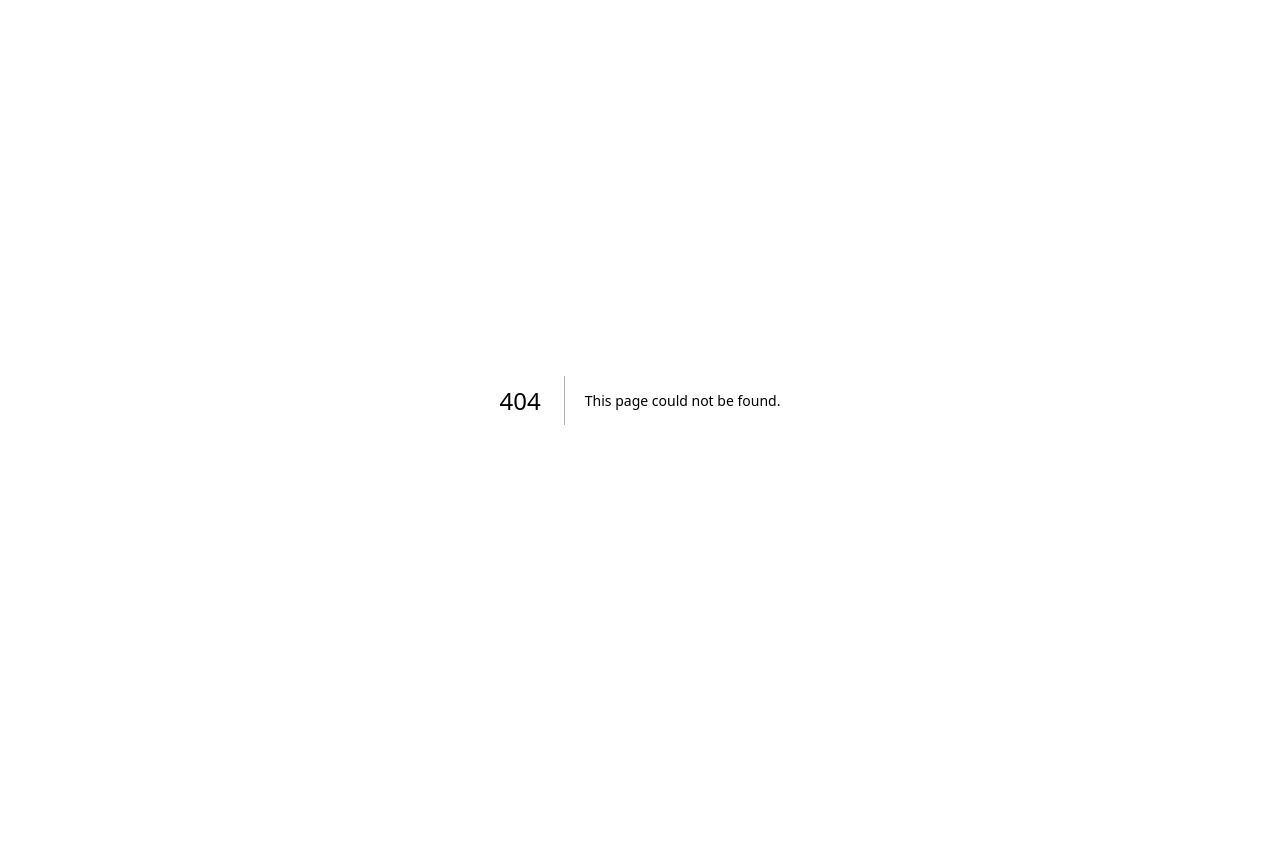
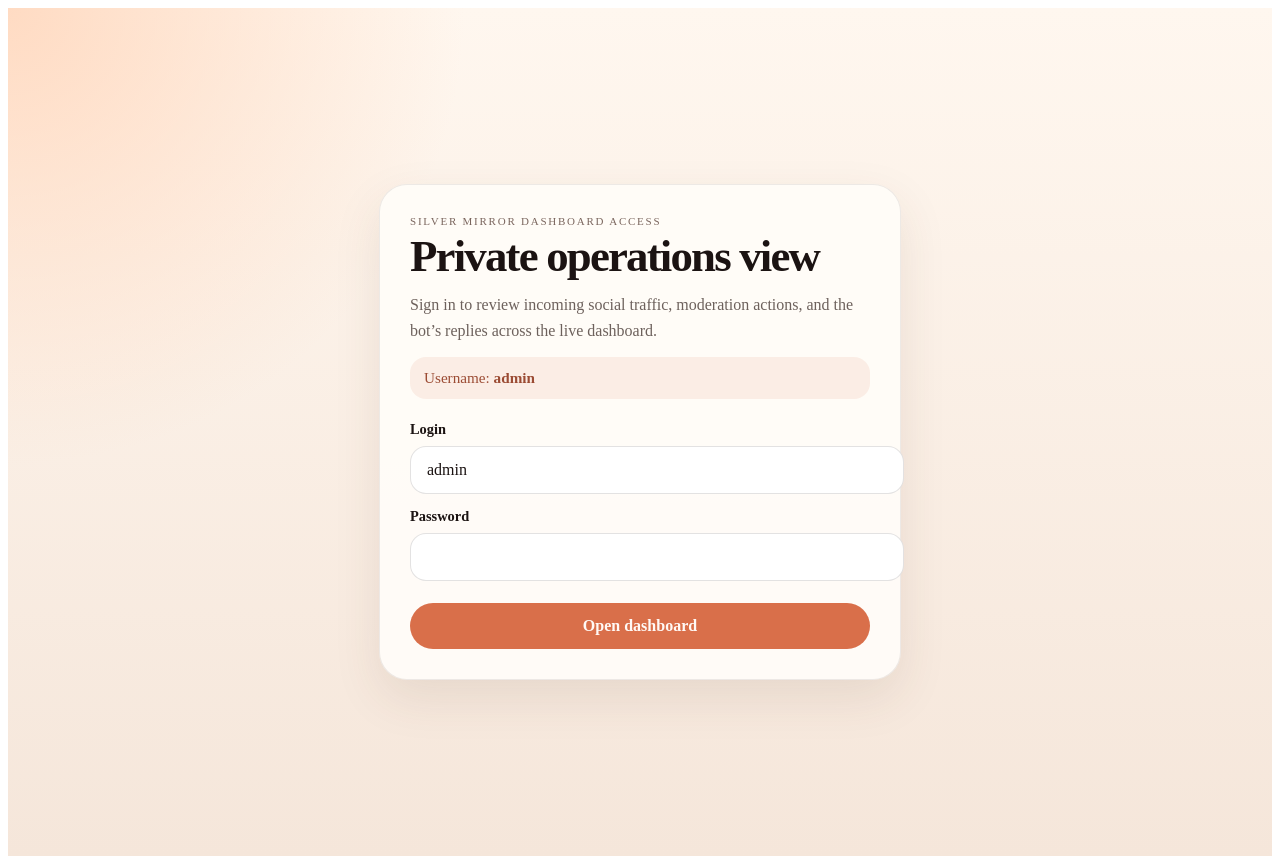
Before and after one commit to silvermirrorfb/sm-social-media-manager, a Next.js app: page /dashboard/login in a window 1280 px wide. Before the commit this address had no page. Before the commit the page ends 800 px from the top, so only its background shows below. Built offline with nearby package versions, Linux system fonts and the light colour scheme; no server answers.

Commit message:
Protect dashboard with login gate

```diff
--- /dev/null
+++ b/src/app/dashboard/login/actions.js
@@ -0,0 +1,38 @@
+'use server';
+
+import { cookies } from 'next/headers';
+import { redirect } from 'next/navigation';
+import {
+  createDashboardSessionValue,
+  getDashboardCookieName,
+  getDashboardCookieOptions,
+  verifyDashboardCredentials,
+} from '@/lib/dashboard-auth';
+
+function sanitizeNextPath(value) {
+  if (typeof value !== 'string' || !value.startsWith('/dashboard')) {
+    return '/dashboard';
+  }
+
+  return value;
+}
+
+export async function loginAction(formData) {
+  const username = String(formData.get('username') || '').trim();
+  const password = String(formData.get('password') || '');
+  const nextPath = sanitizeNextPath(String(formData.get('next') || '/dashboard'));
+
+  const isValid = await verifyDashboardCredentials(username, password);
+  if (!isValid) {
+    redirect(`/dashboard/login?error=invalid&next=${encodeURIComponent(nextPath)}`);
+  }
+
+  const sessionValue = await createDashboardSessionValue();
+  cookies().set(getDashboardCookieName(), sessionValue, getDashboardCookieOptions());
+  redirect(nextPath);
+}
+
+export async function logoutAction() {
+  cookies().delete(getDashboardCookieName());
+  redirect('/dashboard/login');
+}
--- /dev/null
+++ b/src/app/dashboard/login/login.module.css
@@ -0,0 +1,87 @@
+.page {
+  min-height: 100vh;
+  display: grid;
+  place-items: center;
+  padding: 24px;
+  background:
+    radial-gradient(circle at top left, rgba(255, 216, 190, 0.9), transparent 30%),
+    linear-gradient(180deg, #fff7ef 0%, #f5e6da 100%);
+}
+
+.card {
+  width: min(460px, 100%);
+  border-radius: 28px;
+  background: rgba(255, 252, 248, 0.95);
+  border: 1px solid rgba(27, 19, 18, 0.08);
+  box-shadow: 0 18px 48px rgba(87, 56, 39, 0.1);
+  padding: 30px;
+  color: #1b1312;
+}
+
+.eyebrow {
+  margin: 0 0 8px;
+  font-size: 11px;
+  letter-spacing: 0.16em;
+  text-transform: uppercase;
+  color: #7a655d;
+}
+
+.title {
+  margin: 0;
+  font-size: clamp(2rem, 5vw, 2.8rem);
+  line-height: 0.96;
+  letter-spacing: -0.04em;
+}
+
+.copy {
+  margin: 14px 0 0;
+  color: #6d615c;
+  line-height: 1.6;
+}
+
+.note {
+  margin-top: 14px;
+  padding: 12px 14px;
+  border-radius: 16px;
+  background: rgba(217, 111, 74, 0.1);
+  color: #9b4b33;
+  font-size: 0.95rem;
+}
+
+.form {
+  display: grid;
+  gap: 14px;
+  margin-top: 22px;
+}
+
+.field {
+  display: grid;
+  gap: 8px;
+}
+
+.label {
+  font-size: 0.9rem;
+  font-weight: 600;
+}
+
+.input {
+  width: 100%;
+  border-radius: 16px;
+  border: 1px solid rgba(27, 19, 18, 0.12);
+  background: rgba(255, 255, 255, 0.95);
+  color: #1b1312;
+  padding: 14px 16px;
+  font: inherit;
+}
+
+.button {
+  border: 0;
+  border-radius: 999px;
+  background: #d96f4a;
+  color: #fff9f6;
+  font: inherit;
+  font-weight: 700;
+  padding: 14px 18px;
+  cursor: pointer;
+  margin-top: 8px;
+}
--- /dev/null
+++ b/src/app/dashboard/login/page.js
@@ -0,0 +1,65 @@
+import { cookies } from 'next/headers';
+import { redirect } from 'next/navigation';
+import styles from './login.module.css';
+import { loginAction } from './actions';
+import {
+  getDashboardCookieName,
+  getDashboardUsername,
+  hasValidDashboardSession,
+} from '@/lib/dashboard-auth';
+
+function sanitizeNextPath(value) {
+  if (typeof value !== 'string' || !value.startsWith('/dashboard')) {
+    return '/dashboard';
+  }
+
+  return value;
+}
+
+export default async function DashboardLoginPage({ searchParams }) {
+  const nextPath = sanitizeNextPath(searchParams?.next || '/dashboard');
+  const sessionValue = cookies().get(getDashboardCookieName())?.value;
+
+  if (await hasValidDashboardSession(sessionValue)) {
+    redirect(nextPath);
+  }
+
+  const error = searchParams?.error === 'invalid'
+    ? 'That login did not match the dashboard credentials.'
+    : '';
+
+  return (
+    <main className={styles.page}>
+      <section className={styles.card}>
+        <p className={styles.eyebrow}>Silver Mirror dashboard access</p>
+        <h1 className={styles.title}>Private operations view</h1>
+        <p className={styles.copy}>
+          Sign in to review incoming social traffic, moderation actions, and the bot’s replies across the live dashboard.
+        </p>
+        <p className={styles.note}>
+          Username: <strong>{getDashboardUsername()}</strong>
+        </p>
+        {error ? <p className={styles.note}>{error}</p> : null}
+
+        <form className={styles.form} action={loginAction}>
+          <input type="hidden" name="next" value={nextPath} />
+          <div className={styles.field}>
+            <label className={styles.label} htmlFor="username">
+              Login
+            </label>
+            <input className={styles.input} id="username" name="username" defaultValue={getDashboardUsername()} autoComplete="username" />
+          </div>
+          <div className={styles.field}>
+            <label className={styles.label} htmlFor="password">
+              Password
+            </label>
+            <input className={styles.input} id="password" name="password" type="password" autoComplete="current-password" />
+          </div>
+          <button className={styles.button} type="submit">
+            Open dashboard
+          </button>
+        </form>
+      </section>
+    </main>
+  );
+}
--- /dev/null
+++ b/src/lib/dashboard-auth.js
@@ -0,0 +1,74 @@
+const DASHBOARD_COOKIE_NAME = 'sm_dashboard_session';
+const DASHBOARD_AUTH_SALT = 'sm-dashboard-v1';
+const DEFAULT_USERNAME = 'admin';
+const DEFAULT_CREDENTIAL_HASH = '834ebf8cc81f54a710ed350f65fecdee329a710c089c72a660922639b31944b6';
+
+function getAuthSource() {
+  const username = process.env.DASHBOARD_USERNAME?.trim();
+  const password = process.env.DASHBOARD_PASSWORD;
+
+  if (username && password) {
+    return {
+      username,
+      seed: `${username}:${password}:${DASHBOARD_AUTH_SALT}`,
+      mode: 'env',
+    };
+  }
+
+  return {
+    username: DEFAULT_USERNAME,
+    hash: DEFAULT_CREDENTIAL_HASH,
+    mode: 'fallback',
+  };
+}
+
+async function sha256Hex(input) {
+  const digest = await crypto.subtle.digest('SHA-256', new TextEncoder().encode(input));
+  return Array.from(new Uint8Array(digest))
+    .map((value) => value.toString(16).padStart(2, '0'))
+    .join('');
+}
+
+export function getDashboardUsername() {
+  return getAuthSource().username;
+}
+
+export async function getExpectedCredentialHash() {
+  const authSource = getAuthSource();
+  if (authSource.mode === 'env') {
+    return sha256Hex(authSource.seed);
+  }
+
+  return authSource.hash;
+}
+
+export async function verifyDashboardCredentials(username, password) {
+  const attemptedHash = await sha256Hex(`${username.trim()}:${password}:${DASHBOARD_AUTH_SALT}`);
+  const expectedHash = await getExpectedCredentialHash();
+  return attemptedHash === expectedHash;
+}
+
+export async function createDashboardSessionValue() {
+  const credentialHash = await getExpectedCredentialHash();
+  return sha256Hex(`${credentialHash}:session`);
+}
+
+export async function hasValidDashboardSession(sessionValue) {
+  if (!sessionValue) return false;
+  const expectedValue = await createDashboardSessionValue();
+  return sessionValue === expectedValue;
+}
+
+export function getDashboardCookieName() {
+  return DASHBOARD_COOKIE_NAME;
+}
+
+export function getDashboardCookieOptions() {
+  return {
+    httpOnly: true,
+    sameSite: 'lax',
+    secure: process.env.NODE_ENV === 'production',
+    path: '/dashboard',
+    maxAge: 60 * 60 * 12,
+  };
+}
```
Also changed, not shown: middleware.js (added, +30 -0 lines), src/app/dashboard/dashboard.module.css (+22 -0 lines), src/app/dashboard/page.js (+10 -2 lines), 1 other file (tests, documents, lock files or other folders).
